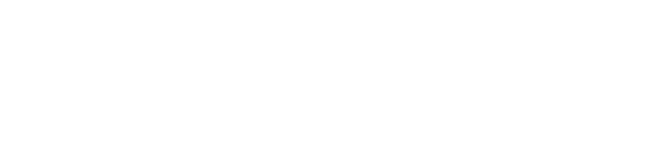
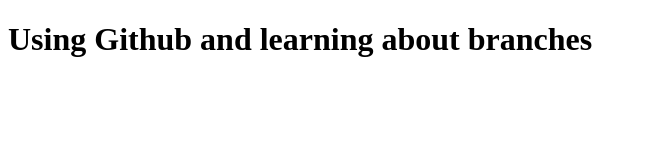
Before and after one commit to MDR88/git-workflow, a plain HTML site: page index.html in a window 1280 px wide. Shown: the whole page, without its empty margins (0-646 px from the left). Drawn offline with Linux system fonts and the light colour scheme.

Commit message:
I added an h1 heading.

```diff
--- a/index.html
+++ b/index.html
@@ -9,6 +9,7 @@
 </head>
 
 <body>
+    <h1> Using Github and learning about branches</h1>
 
 </body>
 
```
